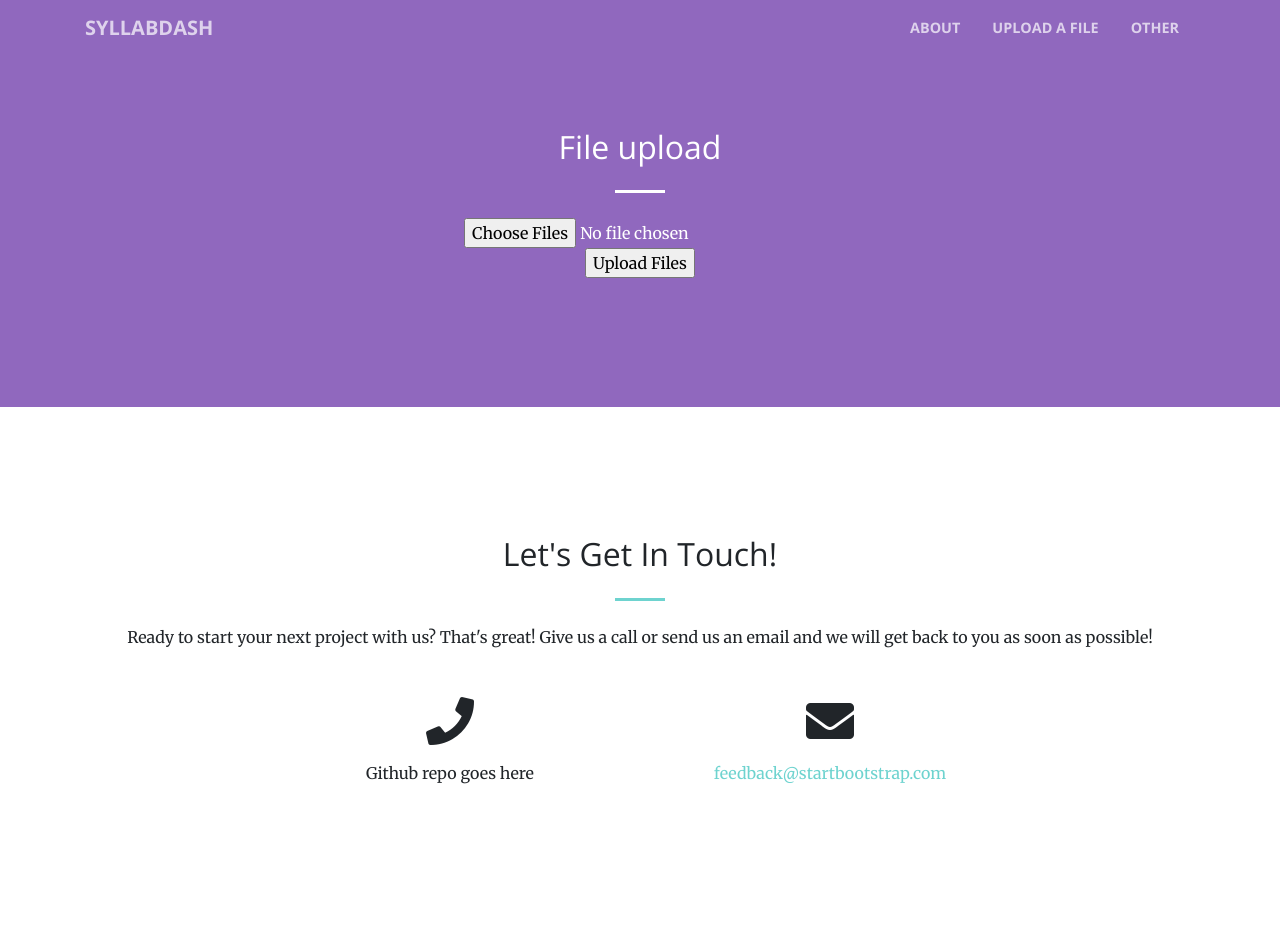
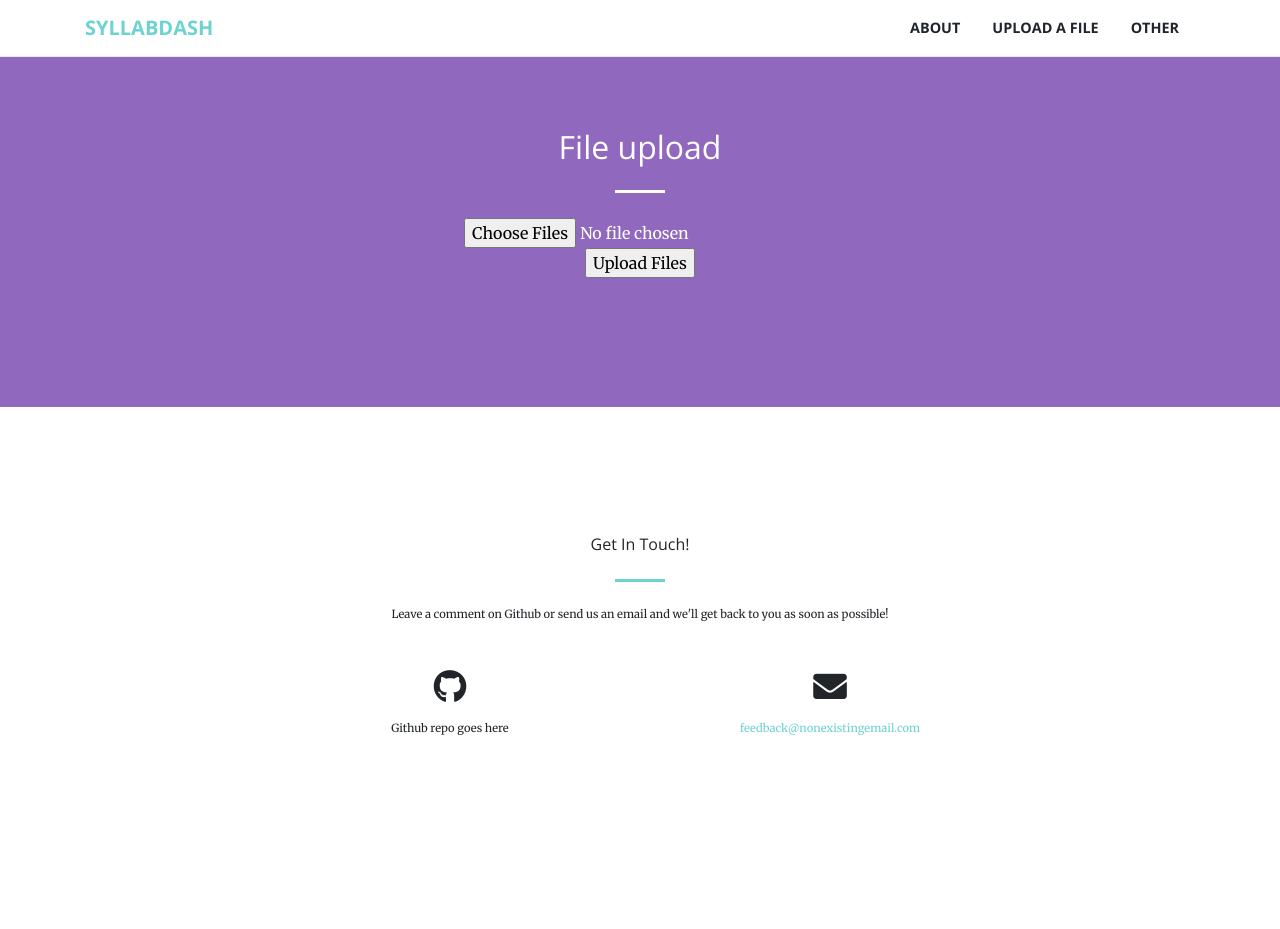
Before and after one commit to mpreyes/syllabDash, a Django app: page /syllab_dash/file_upload/ in a window 1280 px wide. After the commit the page ends 735 px from the top, so only its background shows below. Run offline with Django 3.2, Linux system fonts and the light colour scheme; some libraries are stand-ins or nearby versions.

Commit message:
Fixed up some templating issues

```diff
--- a/requirements.txt
+++ b/requirements.txt
@@ -1,6 +1,6 @@
 Django==2.1.2
 gunicorn
 whitenoise
-pylibmc==1.5.2
-django-heroku-memcacheify
+#pylibmc==1.5.2
+#django-heroku-memcacheify
 python-docx
--- a/syllab_dash/static/syllab_dash/js/creative.js
+++ b/syllab_dash/static/syllab_dash/js/creative.js
@@ -28,7 +28,7 @@
 
   // Collapse Navbar
   var navbarCollapse = function() {
-    if ($("#mainNav").offset().top > 100) {
+    if ($("#mainNav").offset().top > -200) {
       $("#mainNav").addClass("navbar-shrink");
     } else {
       $("#mainNav").removeClass("navbar-shrink");
--- a/syllab_dash/templates/default.html
+++ b/syllab_dash/templates/default.html
@@ -9,12 +9,11 @@
 
     {% include "html_pieces/navbar.html" %}
 
-
     {% block content %} {% endblock %}
 
+    {% include "html_pieces/footer.html" %}
 
     {% include "html_pieces/js_includes.html" %}
-
   </body>
 
 </html>
--- /dev/null
+++ b/syllab_dash/templates/html_pieces/footer.html
@@ -0,0 +1,23 @@
+<section id="contact" style="font-size: .7rem";>
+  <div class="container">
+    <div class="row">
+      <div class="col-lg-8 mx-auto text-center">
+        <h2 class="section-heading" style="font-size:1.0rem";>Get In Touch!</h2>
+        <hr class="my-4">
+        <p class="mb-5">Leave a comment on Github or send us an email and we'll get back to you as soon as possible!</p>
+      </div>
+    </div>
+    <div class="row">
+      <div class="col-lg-4 ml-auto text-center">
+        <i class="fab fa-github fa-3x mb-3"></i>
+        <p>Github repo goes here</p>
+      </div>
+      <div class="col-lg-4 mr-auto text-center">
+        <i class="fas fa-envelope fa-3x mb-3 sr-contact-2"></i>
+        <p>
+          <a href="mailto:your-email@your-domain.com">feedback@nonexistingemail.com</a>
+        </p>
+      </div>
+    </div>
+  </div>
+</section>
--- a/syllab_dash/templates/html_pieces/js_includes.html
+++ b/syllab_dash/templates/html_pieces/js_includes.html
@@ -11,4 +11,4 @@
 <script src="{% static "syllab_dash/vendor/magnific-popup/jquery.magnific-popup.min.js" %}"></script>
 
 <!-- Custom scripts for this template -->
-<script src="{% static "syllab_dash/js/creative.min.js" %}"></script>
+<script src="{% static "syllab_dash/js/creative.js" %}"></script>
--- a/syllab_dash/templates/html_pieces/navbar.html
+++ b/syllab_dash/templates/html_pieces/navbar.html
@@ -1,5 +1,5 @@
 <!-- Navigation -->
-<nav class="navbar navbar-expand-lg navbar-light fixed-top" id="mainNav">
+<nav class="navbar navbar-expand-lg navbar-light fixed-top navbar-shrink" id="mainNav">
   <div class="container">
     <a class="navbar-brand js-scroll-trigger" href="{% url 'index' %}">SyllabDash</a>
     <button class="navbar-toggler navbar-toggler-right" type="button" data-toggle="collapse" data-target="#navbarResponsive" aria-controls="navbarResponsive" aria-expanded="false" aria-label="Toggle navigation">
--- a/syllab_dash/templates/syllab_dash/about.html
+++ b/syllab_dash/templates/syllab_dash/about.html
@@ -1,3 +1,6 @@
+{% extends 'default.html' %}
+{% load static %}
 
+{% block content %}
 
-<h1> about </h1>
+{% endblock %}
--- a/syllab_dash/templates/syllab_dash/file_upload.html
+++ b/syllab_dash/templates/syllab_dash/file_upload.html
@@ -3,8 +3,6 @@
 {% load static %}
 
 {% block content %}
-
-
     <section class="bg-dark text-white">
       <div class="container text-center">
 
@@ -33,32 +31,4 @@
 
       </div>
     </section>
-
-
-        <section id="contact">
-      <div class="container">
-        <div class="row">
-          <div class="col-lg- mx-auto text-center">
-            <h2 class="section-heading">Let's Get In Touch!</h2>
-            <hr class="my-4">
-            <p class="mb-5">Ready to start your next project with us? That's great! Give us a call or send us an email and we will get back to you as soon as possible!</p>
-          </div>
-        </div>
-        <div class="row">
-          <div class="col-lg-4 ml-auto text-center">
-            <i class="fas fa-phone fa-3x mb-3 sr-contact-1"></i>
-            <p>Github repo goes here</p>
-          </div>
-          <div class="col-lg-4 mr-auto text-center">
-            <i class="fas fa-envelope fa-3x mb-3 sr-contact-2"></i>
-            <p>
-              <a href="mailto:your-email@your-domain.com">feedback@startbootstrap.com</a>
-            </p>
-          </div>
-        </div>
-      </div>
-    </section>
-
-
-
 {% endblock %}
```
Also changed, not shown: syllabDash/settings.py (+10 -10 lines), syllab_dash/templates/syllab_dash/index.html (+0 -31 lines).
